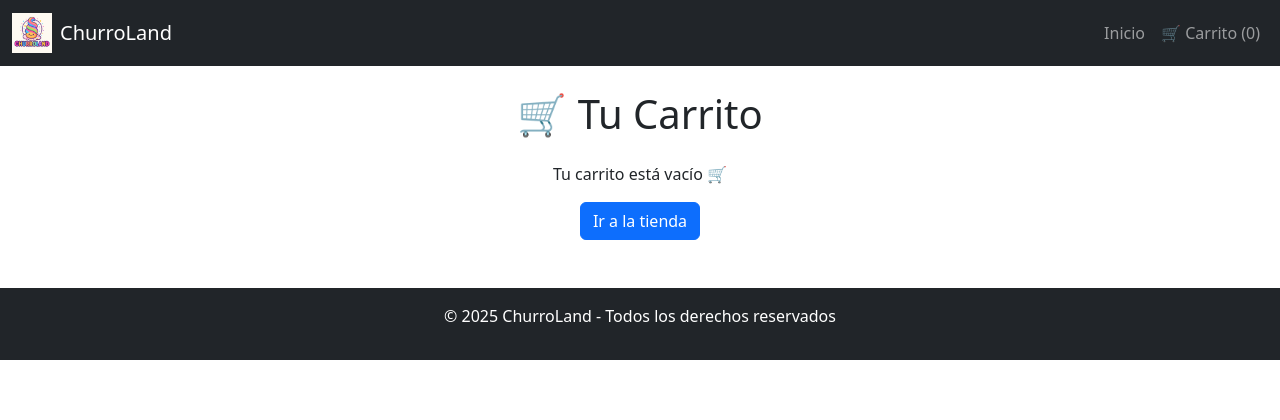
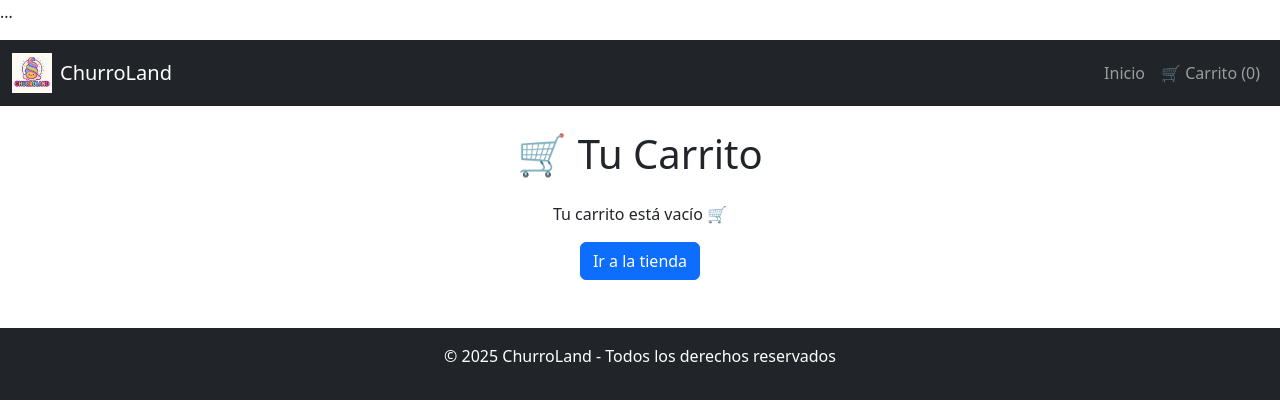
Before and after one commit to xdogui/churroland, a Flask app: page /cart in a window 1280 px wide. Shown: the top 420 px of the page. Run offline with Flask 3, Linux system fonts and the light colour scheme.

Commit message:
Update cart.html
js boostrap

```diff
--- a/templates/cart.html
+++ b/templates/cart.html
@@ -1,3 +1,8 @@
+<div class="table-responsive">
+    <table class="table table-striped">
+        ...
+    </table>
+</div>
 {% extends "base.html" %}
 
 {% block title %}Carrito - ChurroLand{% endblock %}
```
